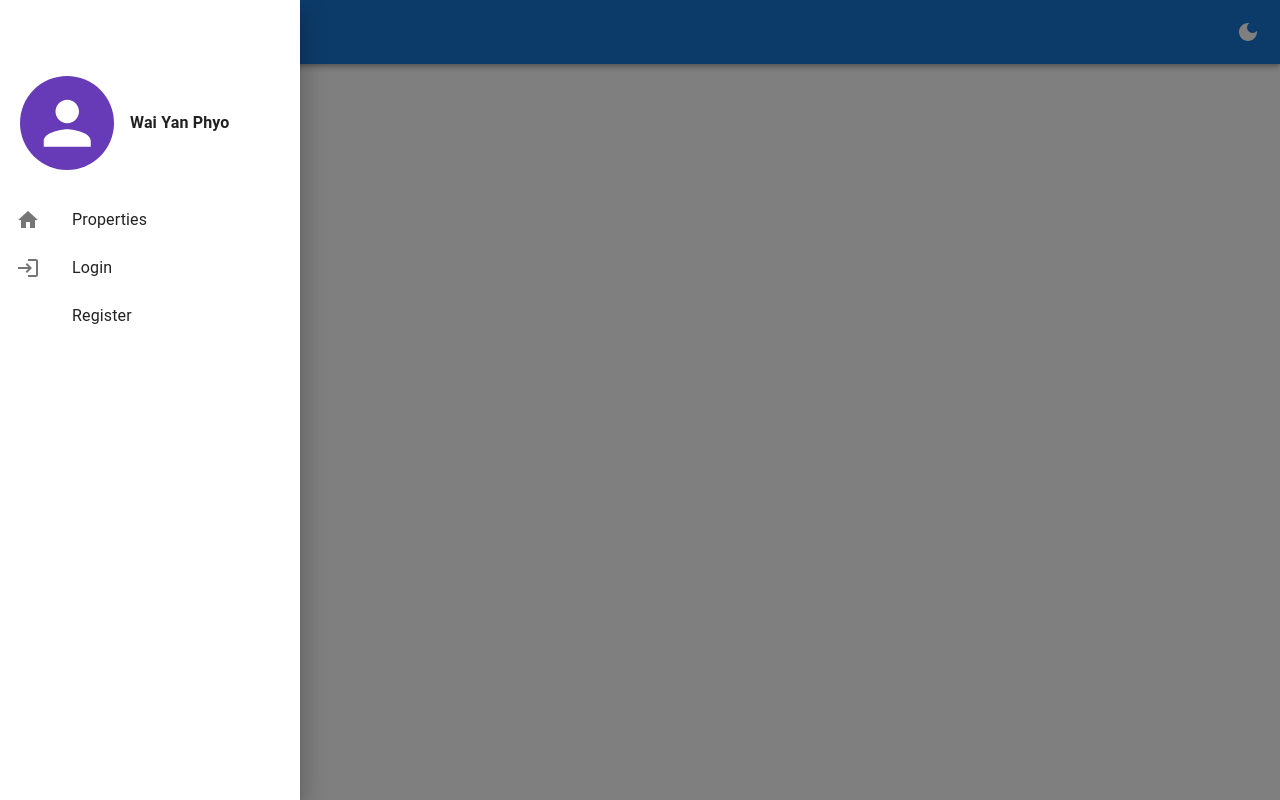
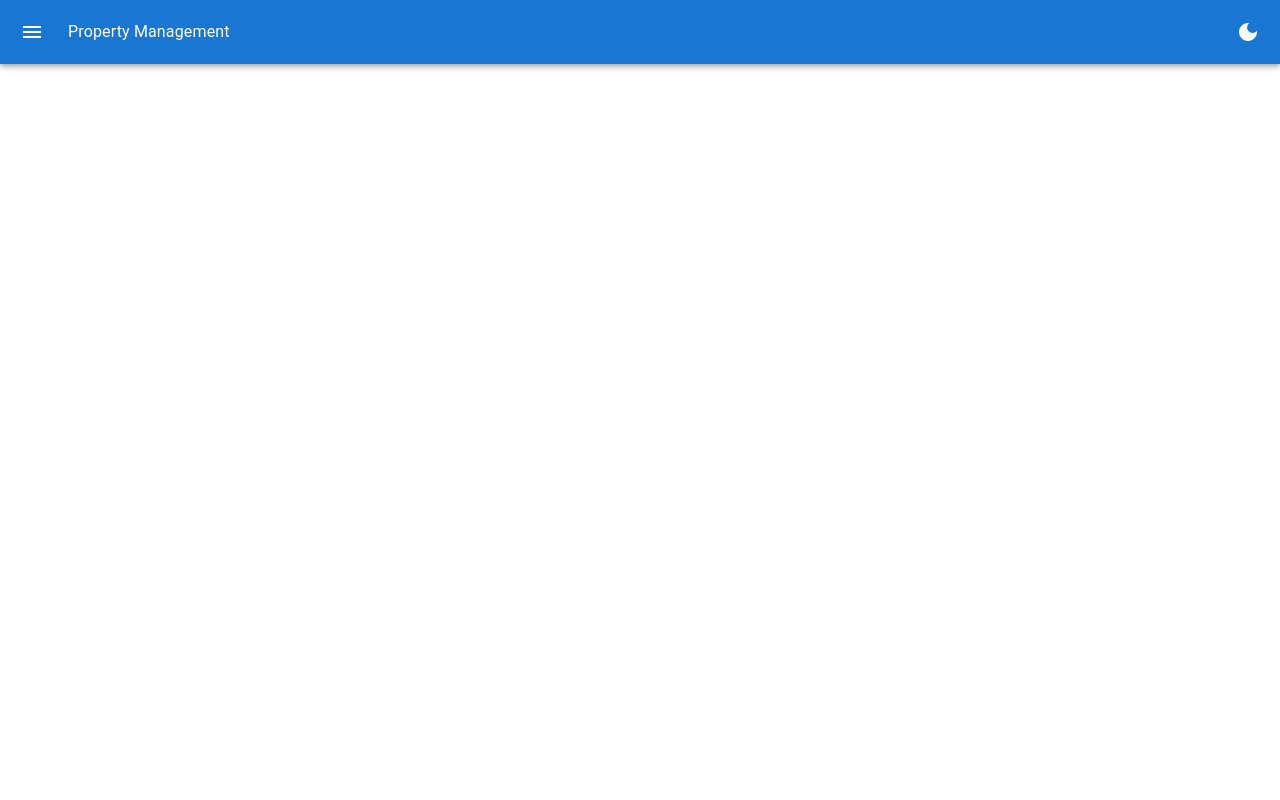
Before and after one commit to wai-yanphyo/My_Web_App_Project_001, a React (Vite) app in the folder Frontend/: page / in a window 1280 px wide. Built offline with nearby package versions, Linux system fonts and the light colour scheme; some icons are missing.

Commit message:
active IconButton to do  the task of AppDrawer

```diff
--- a/Frontend/src/components/AppDrawer.jsx
+++ b/Frontend/src/components/AppDrawer.jsx
@@ -26,12 +26,13 @@ import {
 
  import { deepPurple } from "@mui/material/colors";
 import { useState } from "react";
+import { useApp } from '../ThemedApp';
 
 
-    const AppDrawer=()=> {
+const AppDrawer=()=> {
 
         const { user, handleLogout } = true;
-        const [showDrawer, setShowDrawer]= useState(true);
+         const {showDrawer, setShowDrawer }=useApp();
             return (
                     <div>
                     <Drawer
--- a/Frontend/src/components/Header.jsx
+++ b/Frontend/src/components/Header.jsx
@@ -29,7 +29,7 @@ const  Header=()=> {
                 <IconButton
                 color="inherit"
                 edge="start"
-                 onClick={()=>{true}}>
+                 onClick={()=>setShowDrawer(true)}>
                 <MenuIcon />
                 </IconButton>
                 <Typography sx={{ flexGrow: 1, ml: 2 }}>Property Management</Typography>
```
